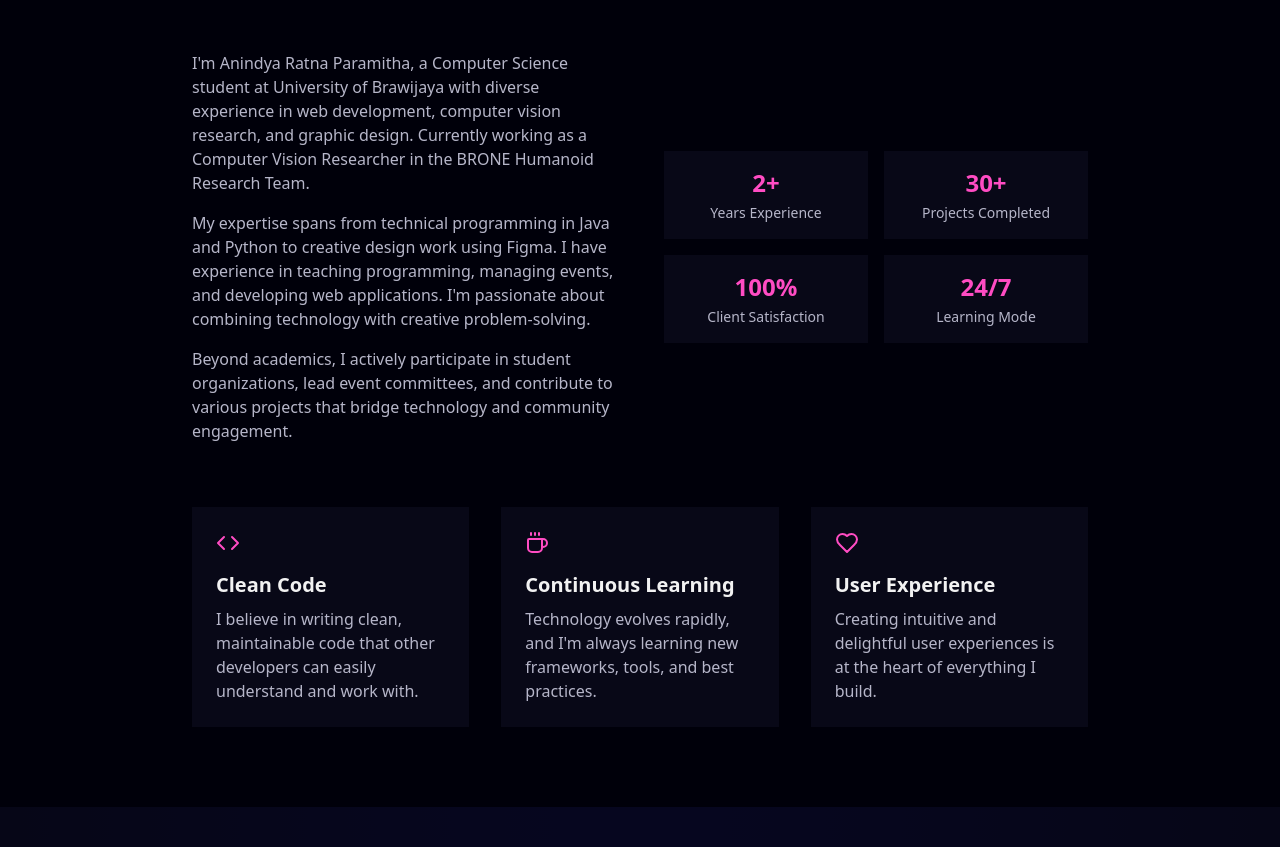
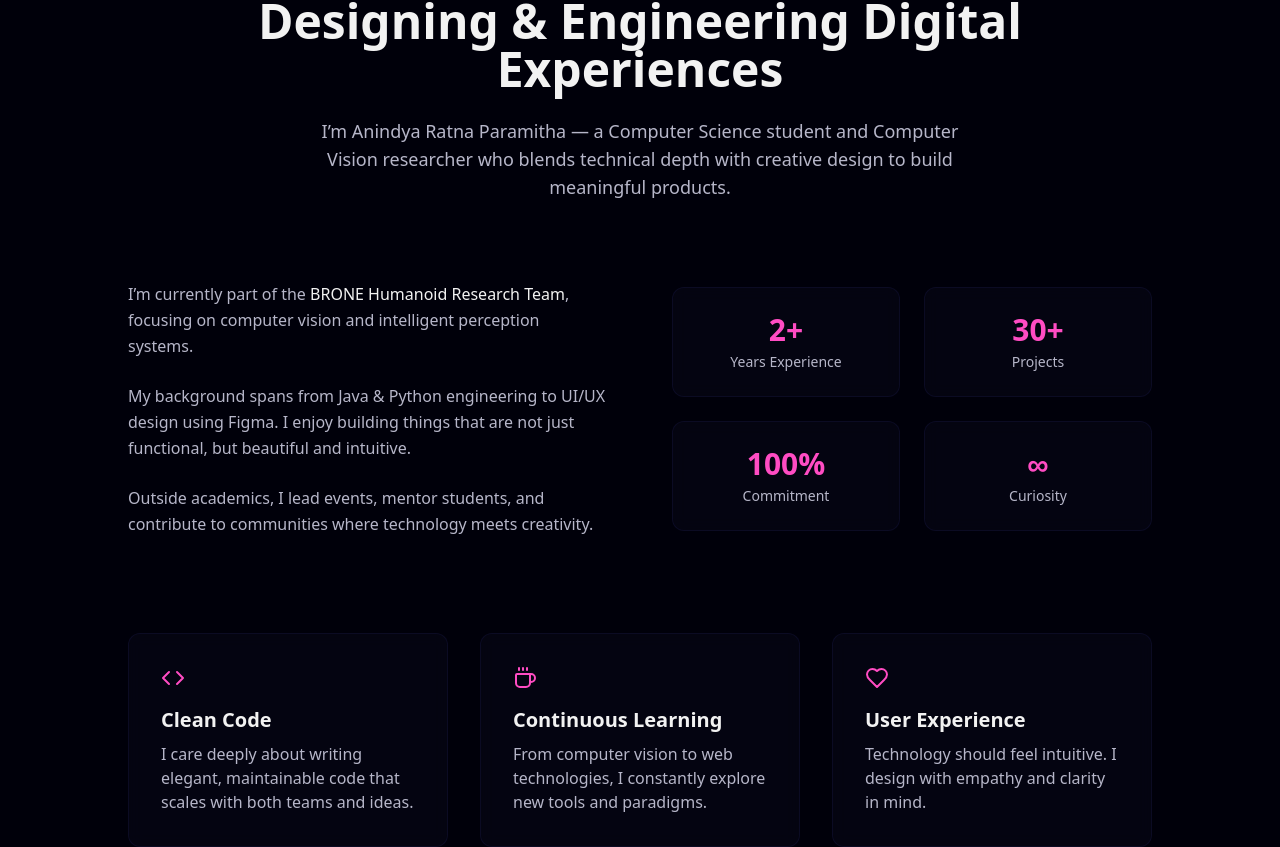
Before and after one commit to nindyaratnaa/Portofolio, a React (Vite) app: page / in a window 1280 px wide. Shown: the part 1804-2651 px from the top of the page. Built offline with nearby package versions, Linux system fonts and the light colour scheme; no server answers.

Commit message:
style: rev about section

```diff
--- a/src/components/sections/AboutSection.tsx
+++ b/src/components/sections/AboutSection.tsx
@@ -1,106 +1,134 @@
 import { motion } from "framer-motion";
-import { Code, Coffee, Heart } from "lucide-react";
+import { Code, Coffee, Heart, Sparkles } from "lucide-react";
 
 const interests = [
   {
     icon: <Code className="w-6 h-6" />,
     title: "Clean Code",
-        description: "I believe in writing clean, maintainable code that other developers can easily understand and work with."
+    description:
+      "I care deeply about writing elegant, maintainable code that scales with both teams and ideas."
   },
   {
     icon: <Coffee className="w-6 h-6" />,
     title: "Continuous Learning",
-        description: "Technology evolves rapidly, and I'm always learning new frameworks, tools, and best practices."
+    description:
+      "From computer vision to web technologies, I constantly explore new tools and paradigms."
   },
   {
-        icon: <Heart className="w-6 w-6" />,
+    icon: <Heart className="w-6 h-6" />,
     title: "User Experience",
-        description: "Creating intuitive and delightful user experiences is at the heart of everything I build."
+    description:
+      "Technology should feel intuitive. I design with empathy and clarity in mind."
   }
 ];
 
 const stats = [
   { number: "2+", label: "Years Experience" },
-    { number: "30+", label: "Projects Completed" },
-    { number: "100%", label: "Client Satisfaction" },
-    { number: "24/7", label: "Learning Mode" }
+  { number: "30+", label: "Projects" },
+  { number: "100%", label: "Commitment" },
+  { number: "∞", label: "Curiosity" }
 ];
 
 export default function AboutSection() {
   return (
-        <section id="about" className="py-20 bg-background">
+    <section id="about" className="relative py-28 bg-background ">
+      {/* background glow */}
+      <div className="absolute top-1/2 left-1/2 w-[600px] h-[600px] bg-primary/10 blur-[140px] rounded-full -translate-x-1/2 -translate-y-1/2 -z-10" />
+
       <div className="container mx-auto px-4">
-                <div className="max-w-4xl mx-auto">
-                    <div className="text-center mb-16">
+        <div className="max-w-5xl mx-auto">
+          {/* Header */}
           <motion.div
-                            initial={{ opacity: 0, y: 20 }}
+            initial={{ opacity: 0, y: 30 }}
             whileInView={{ opacity: 1, y: 0 }}
-                            transition={{ duration: 0.5 }}
+            transition={{ duration: 0.6 }}
+            className="text-center mb-20"
           >
-                            <h2 className="text-3xl md:text-4xl font-bold text-foreground mb-4">
+            <div className="inline-flex items-center gap-2 px-4 py-2 rounded-full border border-border/50 bg-card/50 backdrop-blur text-sm text-muted-foreground mb-6">
+              <Sparkles className="w-4 h-4 text-primary" />
               About Me
+            </div>
+
+            <h2 className="text-4xl md:text-5xl font-bold text-foreground mb-6">
+              Designing & Engineering Digital Experiences
             </h2>
-                            <p className="text-xl text-muted-foreground">
-                                Get to know me better
+
+            <p className="text-muted-foreground max-w-2xl mx-auto text-lg">
+              I’m Anindya Ratna Paramitha — a Computer Science student and Computer Vision
+              researcher who blends technical depth with creative design to build meaningful products.
             </p>
           </motion.div>
-                    </div>
 
-                    <div className="grid md:grid-cols-2 gap-12 items-center mb-16">
+          {/* Content */}
+          <div className="grid md:grid-cols-2 gap-16 items-center mb-24">
+            {/* Text */}
             <motion.div
-                            initial={{ opacity: 0, x: -20 }}
+              initial={{ opacity: 0, x: -40 }}
               whileInView={{ opacity: 1, x: 0 }}
-                            transition={{ duration: 0.5 }}
+              transition={{ duration: 0.6 }}
+              className="space-y-6 text-muted-foreground leading-relaxed"
             >
-                            <div className="space-y-4 text-muted-foreground">
               <p>
-                                    I'm Anindya Ratna Paramitha, a Computer Science student at University of Brawijaya with diverse experience
-                                    in web development, computer vision research, and graphic design. Currently working as a Computer Vision Researcher
-                                    in the BRONE Humanoid Research Team.
+                I’m currently part of the <span className="text-foreground font-medium">
+                BRONE Humanoid Research Team</span>, focusing on computer vision and
+                intelligent perception systems.
               </p>
               <p>
-                                    My expertise spans from technical programming in Java and Python to creative design work using Figma.
-                                    I have experience in teaching programming, managing events, and developing web applications.
-                                    I'm passionate about combining technology with creative problem-solving.
+                My background spans from Java & Python engineering to UI/UX design using Figma.
+                I enjoy building things that are not just functional, but beautiful and intuitive.
               </p>
               <p>
-                                    Beyond academics, I actively participate in student organizations, lead event committees,
-                                    and contribute to various projects that bridge technology and community engagement.
+                Outside academics, I lead events, mentor students, and contribute to
+                communities where technology meets creativity.
               </p>
+            </motion.div>
+
+            {/* Stats */}
+            <motion.div
+              initial={{ opacity: 0, x: 40 }}
+              whileInView={{ opacity: 1, x: 0 }}
+              transition={{ duration: 0.6 }}
+              className="grid grid-cols-2 gap-6"
+            >
+              {stats.map((stat, i) => (
+                <div
+                  key={i}
+                  className="relative rounded-xl border border-border/50 bg-card/60 backdrop-blur p-6 text-center overflow-hidden"
+                >
+                  <div className="absolute inset-0 bg-primary/5 opacity-0 hover:opacity-100 transition" />
+                  <div className="relative text-3xl font-bold text-primary mb-1">
+                    {stat.number}
                   </div>
-                        </motion.div>
-                        <motion.div
-                            initial={{ opacity: 0, x: 20 }}
-                            whileInView={{ opacity: 1, x: 0 }}
-                            transition={{ duration: 0.5 }}
-                            className="grid grid-cols-2 gap-4"
-                        >
-                            {stats.map((stat, index) => (
-                                <div key={index} className="bg-card p-4 rounded-lg text-center">
-                                    <div className="text-2xl font-bold text-primary mb-1">{stat.number}</div>
-                                    <div className="text-sm text-muted-foreground">{stat.label}</div>
+                  <div className="relative text-sm text-muted-foreground">
+                    {stat.label}
+                  </div>
                 </div>
               ))}
             </motion.div>
           </div>
 
+          {/* Interests */}
           <div className="grid md:grid-cols-3 gap-8">
-                        {interests.map((interest, index) => (
+            {interests.map((item, i) => (
               <motion.div
-                                key={index}
-                                initial={{ opacity: 0, y: 20 }}
+                key={i}
+                initial={{ opacity: 0, y: 30 }}
                 whileInView={{ opacity: 1, y: 0 }}
-                                transition={{ duration: 0.5, delay: index * 0.1 }}
-                                className="bg-card p-6 rounded-lg shadow-sm hover:shadow-md transition-shadow"
+                transition={{ duration: 0.5, delay: i * 0.1 }}
+                className="group relative rounded-xl border border-border/50 bg-card/60 backdrop-blur p-8 hover:border-primary/40 transition"
               >
-                                <div className="text-primary mb-4">
-                                    {interest.icon}
+                <div className="absolute inset-0 bg-primary/5 opacity-0 group-hover:opacity-100 transition" />
+
+                <div className="relative text-primary mb-4">
+                  {item.icon}
                 </div>
-                                <h3 className="text-xl font-semibold text-foreground mb-2">
-                                    {interest.title}
+
+                <h3 className="relative text-xl font-semibold text-foreground mb-2">
+                  {item.title}
                 </h3>
-                                <p className="text-muted-foreground">
-                                    {interest.description}
+
+                <p className="relative text-muted-foreground">
+                  {item.description}
                 </p>
               </motion.div>
             ))}
```
Lines whose indentation alone changed are shown as unchanged.
